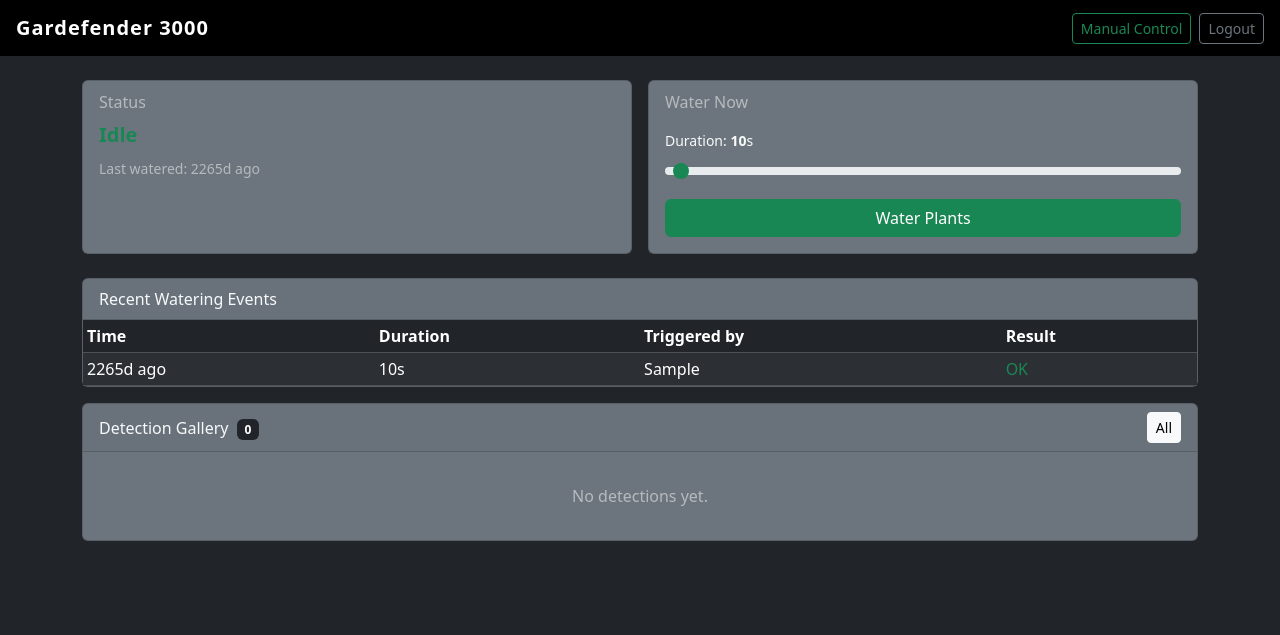
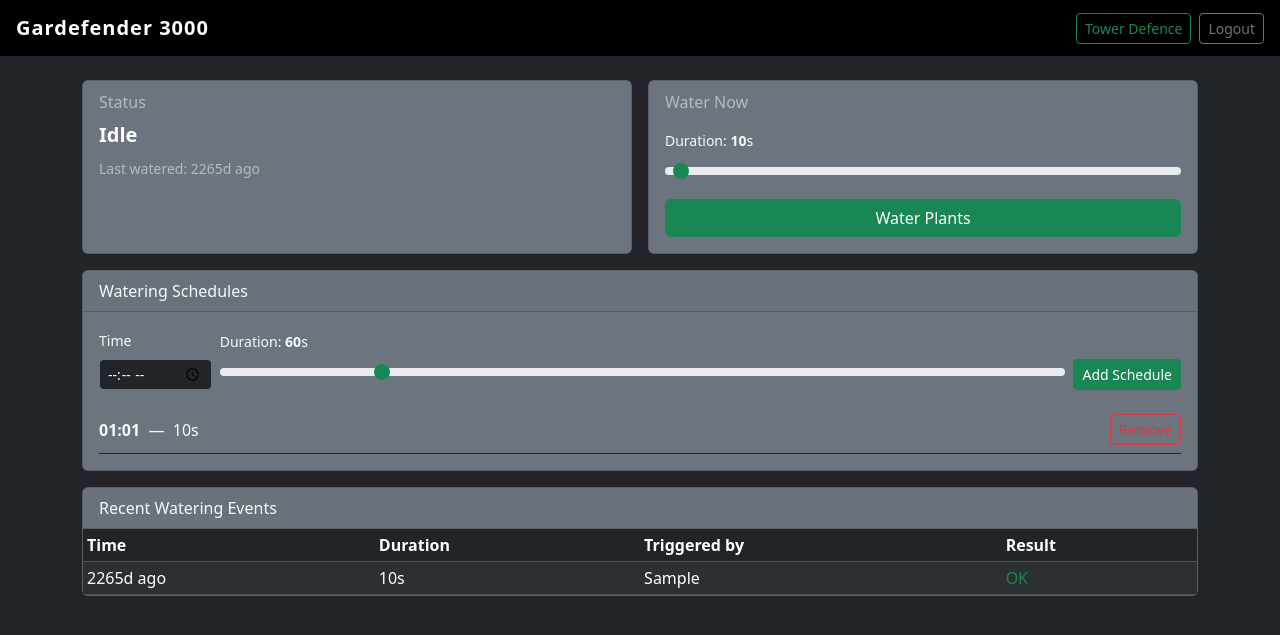
Before and after one commit to Benwerb/Gardefender3000, a Flask app: page / in a window 1280 px wide. Shown: the top 635 px of the page. Run offline with Flask 3, Linux system fonts and the light colour scheme; the visitor is signed in with stand-in values (Sample User, id 1); tables that the repository leaves empty hold one stand-in row (values such as "Sample post"); data that the repository does not hold is empty.

Commit message:
changing around the webapp

```diff
--- a/requirements.txt
+++ b/requirements.txt
@@ -12,3 +12,4 @@ adafruit-circuitpython-servokit
 flask
 flask-socketio
 gunicorn
+APScheduler
--- a/web/app.py
+++ b/web/app.py
@@ -6,6 +6,7 @@ import time
 import psutil
 from functools import wraps
 from pathlib import Path
+from apscheduler.schedulers.background import BackgroundScheduler
 
 from flask import (
     Flask, render_template, request, redirect,
@@ -71,11 +72,17 @@ def create_app():
     app.config["DETECTIONS_PATH"] = DETECTIONS_PATH
 
     water_plants.init_db(Path(DATABASE_PATH))
+    _init_schedule_db(Path(DATABASE_PATH))
     _start_camera_thread()
 
     # Thread-safe watering state
     _water_lock = threading.Lock()
     _water_state = {"is_watering": False}
+
+    # Scheduler
+    scheduler = BackgroundScheduler()
+    scheduler.start()
+    _load_schedules(scheduler, Path(DATABASE_PATH), _water_lock, _water_state)
 
     # ── Auth ──────────────────────────────────────────────────────────────
 
@@ -224,6 +231,35 @@ def create_app():
             "target_classes": list(_state.get("target_classes", [])),
         })
 
+    # ── Schedule API ──────────────────────────────────────────────────────
+
+    @app.route("/api/schedules", methods=["GET"])
+    @login_required
+    def api_get_schedules():
+        return jsonify(_get_schedules(Path(app.config["DATABASE_PATH"])))
+
+    @app.route("/api/schedules", methods=["POST"])
+    @login_required
+    def api_add_schedule():
+        data = request.get_json()
+        hour        = int(data["hour"])
+        minute      = int(data["minute"])
+        duration    = int(data["duration_sec"])
+        db_path     = Path(app.config["DATABASE_PATH"])
+        schedule_id = _save_schedule(db_path, hour, minute, duration)
+        _add_scheduler_job(scheduler, schedule_id, hour, minute, duration,
+                           db_path, _water_lock, _water_state)
+        return jsonify({"id": schedule_id}), 201
+
+    @app.route("/api/schedules/<int:schedule_id>", methods=["DELETE"])
+    @login_required
+    def api_delete_schedule(schedule_id):
+        _delete_schedule(Path(app.config["DATABASE_PATH"]), schedule_id)
+        job_id = f"water_{schedule_id}"
+        if scheduler.get_job(job_id):
+            scheduler.remove_job(job_id)
+        return jsonify({"status": "deleted"})
+
     # ── Manual control page ───────────────────────────────────────────────
 
     @app.route("/manual")
@@ -290,3 +326,76 @@ def _get_recent_waterings(db_path: Path, limit: int = 50):
         return [dict(r) for r in rows]
     except sqlite3.OperationalError:
         return []
+
+
+# ── Schedule DB helpers ───────────────────────────────────────────────────
+
+def _init_schedule_db(db_path: Path):
+    with sqlite3.connect(db_path) as conn:
+        conn.execute("""
+            CREATE TABLE IF NOT EXISTS water_schedules (
+                id           INTEGER PRIMARY KEY AUTOINCREMENT,
+                hour         INTEGER NOT NULL,
+                minute       INTEGER NOT NULL,
+                duration_sec INTEGER NOT NULL
+            )
+        """)
+        conn.commit()
+
+
+def _get_schedules(db_path: Path):
+    try:
+        with sqlite3.connect(db_path) as conn:
+            conn.row_factory = sqlite3.Row
+            rows = conn.execute(
+                "SELECT * FROM water_schedules ORDER BY hour, minute"
+            ).fetchall()
+        return [dict(r) for r in rows]
+    except sqlite3.OperationalError:
+        return []
+
+
+def _save_schedule(db_path: Path, hour: int, minute: int, duration_sec: int) -> int:
+    with sqlite3.connect(db_path) as conn:
+        cur = conn.execute(
+            "INSERT INTO water_schedules (hour, minute, duration_sec) VALUES (?, ?, ?)",
+            (hour, minute, duration_sec),
+        )
+        conn.commit()
+        return cur.lastrowid
+
+
+def _delete_schedule(db_path: Path, schedule_id: int):
+    with sqlite3.connect(db_path) as conn:
+        conn.execute("DELETE FROM water_schedules WHERE id = ?", (schedule_id,))
+        conn.commit()
+
+
+def _add_scheduler_job(scheduler, schedule_id, hour, minute, duration_sec,
+                       db_path, water_lock, water_state):
+    def _job():
+        with water_lock:
+            if water_state["is_watering"]:
+                return
+            water_state["is_watering"] = True
+        try:
+            water_plants.water(duration=duration_sec, trigger_type="schedule",
+                               db_path=db_path)
+        finally:
+            with water_lock:
+                water_state["is_watering"] = False
+
+    scheduler.add_job(
+        _job,
+        trigger="cron",
+        hour=hour,
+        minute=minute,
+        id=f"water_{schedule_id}",
+        replace_existing=True,
+    )
+
+
+def _load_schedules(scheduler, db_path, water_lock, water_state):
+    for s in _get_schedules(db_path):
+        _add_scheduler_job(scheduler, s["id"], s["hour"], s["minute"],
+                           s["duration_sec"], db_path, water_lock, water_state)
--- a/web/templates/index.html
+++ b/web/templates/index.html
@@ -12,15 +12,15 @@
   <nav class="navbar navbar-dark bg-black px-3">
     <span class="navbar-brand fw-bold">Gardefender 3000</span>
     <div class="d-flex gap-2">
-      <a href="{{ url_for('manual') }}" class="btn btn-sm btn-outline-success">Manual Control</a>
+      <a href="{{ url_for('manual') }}" class="btn btn-sm btn-outline-success">Tower Defence</a>
       <a href="{{ url_for('logout') }}" class="btn btn-sm btn-outline-secondary">Logout</a>
     </div>
   </nav>
 
   <div class="container py-4">
 
-    <!-- Status card -->
-    <div class="row g-3 mb-4">
+    <!-- Status + Water Now -->
+    <div class="row g-3 mb-3">
       <div class="col-md-6">
         <div class="card bg-secondary text-light h-100">
           <div class="card-body">
@@ -33,7 +33,6 @@
         </div>
       </div>
 
-      <!-- Water now card -->
       <div class="col-md-6">
         <div class="card bg-secondary text-light h-100">
           <div class="card-body">
@@ -54,8 +53,38 @@
       </div>
     </div>
 
-    <!-- Log table -->
+    <!-- Watering Schedules -->
     <div class="card bg-secondary text-light mb-3">
+      <div class="card-header">Watering Schedules</div>
+      <div class="card-body">
+
+        <!-- Add schedule form -->
+        <form id="schedule-form" class="row g-2 align-items-end mb-3">
+          <div class="col-auto">
+            <label class="form-label small">Time</label>
+            <input type="time" id="sched-time" class="form-control form-control-sm bg-dark text-light border-secondary" required>
+          </div>
+          <div class="col">
+            <label class="form-label small">Duration: <strong id="sched-dur-label">60</strong>s</label>
+            <input type="range" class="form-range"
+                   id="sched-dur-slider" min="5" max="300" step="5" value="60"
+                   oninput="document.getElementById('sched-dur-label').textContent=this.value">
+          </div>
+          <div class="col-auto">
+            <button type="submit" class="btn btn-sm btn-success">Add Schedule</button>
+          </div>
+        </form>
+
+        <!-- Schedule list -->
+        <div id="schedule-list">
+          <div class="text-white-50 small">Loading…</div>
+        </div>
+
+      </div>
+    </div>
+
+    <!-- Watering log -->
+    <div class="card bg-secondary text-light">
       <div class="card-header">Recent Watering Events</div>
       <div class="card-body p-0">
         <div style="max-height: 400px; overflow-y: auto;">
@@ -76,34 +105,6 @@
       </div>
     </div>
 
-    <!-- Detection gallery -->
-    <div class="card bg-secondary text-light mt-3">
-      <div class="card-header d-flex justify-content-between align-items-center flex-wrap gap-2">
-        <span>Detection Gallery <span class="badge bg-dark ms-1" id="detection-count">—</span></span>
-        <div id="class-filters" class="d-flex flex-wrap gap-1"></div>
-      </div>
-      <div class="card-body">
-        <div id="detection-gallery" class="row g-2">
-          <div class="col text-center text-white-50 py-3">Loading…</div>
-        </div>
-      </div>
-    </div>
-
-  </div>
-
-  <!-- Detection event modal -->
-  <div class="modal fade" id="detection-modal" tabindex="-1">
-    <div class="modal-dialog modal-xl modal-dialog-scrollable">
-      <div class="modal-content bg-dark text-light">
-        <div class="modal-header border-secondary">
-          <h5 class="modal-title text-capitalize" id="modal-title"></h5>
-          <button type="button" class="btn-close btn-close-white" data-bs-dismiss="modal"></button>
-        </div>
-        <div class="modal-body">
-          <div class="row g-2" id="modal-frames"></div>
-        </div>
-      </div>
-    </div>
   </div>
 
   <script src="https://cdn.jsdelivr.net/npm/bootstrap@5.3.3/dist/js/bootstrap.bundle.min.js"></script>
@@ -113,7 +114,7 @@
     function timeSince(isoStr) {
       if (!isoStr) return "Never";
       let s = isoStr.includes("T") ? isoStr : isoStr.replace(" ", "T");
-      if (!s.endsWith("Z") && !s.includes("+")) s += "Z"; // SQLite CURRENT_TIMESTAMP is UTC
+      if (!s.endsWith("Z") && !s.includes("+")) s += "Z";
       const d = new Date(s);
       const secs = Math.floor((Date.now() - d.getTime()) / 1000);
       if (secs < 60) return secs + "s ago";
@@ -122,47 +123,39 @@
       return Math.floor(secs / 86400) + "d ago";
     }
 
+    // ── Status ──────────────────────────────────────────────────────────
     async function refreshStatus() {
       try {
-        const res = await fetch("/api/status");
+        const res  = await fetch("/api/status");
         const data = await res.json();
         isWatering = data.is_watering;
-
         const badge = document.getElementById("status-badge");
         const btn   = document.getElementById("water-btn");
-
         if (isWatering) {
           badge.innerHTML = '<span class="text-warning">Watering in progress…</span>';
           btn.disabled = true;
           btn.textContent = "Watering…";
         } else {
-          badge.innerHTML = '<span class="text-success">Idle</span>';
+          badge.innerHTML = '<span class="text-white">Idle</span>';
           btn.disabled = false;
           btn.textContent = "Water Plants";
         }
-
         const lastEl = document.getElementById("last-watered-text");
-        if (data.last_watering) {
-          lastEl.textContent = "Last watered: " + timeSince(data.last_watering.timestamp);
-        } else {
-          lastEl.textContent = "No watering events yet.";
-        }
-      } catch (e) {
-        console.error("Status fetch failed", e);
-      }
+        lastEl.textContent = data.last_watering
+          ? "Last watered: " + timeSince(data.last_watering.timestamp)
+          : "No watering events yet.";
+      } catch (e) { console.error(e); }
     }
 
+    // ── Log ─────────────────────────────────────────────────────────────
     async function refreshLog() {
       try {
-        const res = await fetch("/api/log");
-        const rows = await res.json();
+        const rows  = await (await fetch("/api/log")).json();
         const tbody = document.getElementById("log-body");
-
         if (!rows.length) {
           tbody.innerHTML = '<tr><td colspan="4" class="text-center text-white-50 py-3">No events yet.</td></tr>';
           return;
         }
-
         tbody.innerHTML = rows.map(r => `
           <tr>
             <td>${timeSince(r.timestamp)}</td>
@@ -171,114 +164,67 @@
             <td>${r.success ? '<span class="text-success">OK</span>' : '<span class="text-danger">Failed</span>'}</td>
           </tr>
         `).join("");
-      } catch (e) {
-        console.error("Log fetch failed", e);
-      }
+      } catch (e) { console.error(e); }
     }
 
+    // ── Water now ────────────────────────────────────────────────────────
     document.getElementById("water-form").addEventListener("submit", async (e) => {
       e.preventDefault();
       if (isWatering) return;
       const duration = document.getElementById("duration-slider").value;
-      const body = new URLSearchParams({ duration });
-      await fetch("/water", { method: "POST", body });
+      await fetch("/water", { method: "POST", body: new URLSearchParams({ duration }) });
       await refreshStatus();
       await refreshLog();
     });
 
-    // ── Detection gallery ───────────────────────────────────────────────
-
-    let activeFilter = "all";
-
-    async function refreshGallery() {
+    // ── Schedules ────────────────────────────────────────────────────────
+    async function refreshSchedules() {
       try {
-        const res = await fetch("/api/detections");
-        const events = await res.json();
-        window._detectionEvents = events;
-        document.getElementById("detection-count").textContent = events.length;
-        buildFilters(events);
-        renderGallery(events);
-      } catch (e) {
-        console.error("Gallery fetch failed", e);
-      }
+        const schedules = await (await fetch("/api/schedules")).json();
+        const el = document.getElementById("schedule-list");
+        if (!schedules.length) {
+          el.innerHTML = '<div class="text-white-50 small">No schedules set.</div>';
+          return;
+        }
+        el.innerHTML = schedules.map(s => `
+          <div class="d-flex justify-content-between align-items-center border-bottom border-dark py-2">
+            <span>
+              <strong>${String(s.hour).padStart(2,"0")}:${String(s.minute).padStart(2,"0")}</strong>
+              &nbsp;—&nbsp; ${s.duration_sec}s
+            </span>
+            <button class="btn btn-sm btn-outline-danger" onclick="deleteSchedule(${s.id})">Remove</button>
+          </div>
+        `).join("");
+      } catch (e) { console.error(e); }
     }
 
-    function buildFilters(events) {
-      const classes = ["all", ...new Set(events.map(e => e.label))].sort();
-      const container = document.getElementById("class-filters");
-      // Only rebuild if classes changed
-      const existing = [...container.querySelectorAll("button")].map(b => b.dataset.label).join(",");
-      if (existing === classes.join(",")) return;
-      container.innerHTML = classes.map(c => `
-        <button class="btn btn-sm ${c === activeFilter ? 'btn-light' : 'btn-outline-light'}"
-                data-label="${c}"
-                onclick="setFilter('${c}')">
-          ${c === "all" ? "All" : c.charAt(0).toUpperCase() + c.slice(1)}
-        </button>
-      `).join("");
+    document.getElementById("schedule-form").addEventListener("submit", async (e) => {
+      e.preventDefault();
+      const time     = document.getElementById("sched-time").value;       // "HH:MM"
+      const duration = document.getElementById("sched-dur-slider").value;
+      if (!time) return;
+      const [hour, minute] = time.split(":").map(Number);
+      await fetch("/api/schedules", {
+        method: "POST",
+        headers: { "Content-Type": "application/json" },
+        body: JSON.stringify({ hour, minute, duration_sec: Number(duration) }),
+      });
+      document.getElementById("sched-time").value = "";
+      await refreshSchedules();
+    });
+
+    async function deleteSchedule(id) {
+      await fetch(`/api/schedules/${id}`, { method: "DELETE" });
+      await refreshSchedules();
     }
 
-    function setFilter(label) {
-      activeFilter = label;
-      renderGallery(window._detectionEvents || []);
-      document.querySelectorAll("#class-filters button").forEach(btn => {
-        btn.className = `btn btn-sm ${btn.dataset.label === label ? "btn-light" : "btn-outline-light"}`;
-      });
-    }
-
-    function renderGallery(events) {
-      const gallery = document.getElementById("detection-gallery");
-      const filtered = activeFilter === "all" ? events : events.filter(e => e.label === activeFilter);
-
-      if (!filtered.length) {
-        gallery.innerHTML = '<div class="col text-center text-white-50 py-3">No detections yet.</div>';
-        return;
-      }
-
-      gallery.innerHTML = filtered.map((e, i) => {
-        const globalIndex = events.indexOf(e);
-        return `
-          <div class="col-6 col-md-3 col-lg-2">
-            <div class="card bg-dark text-light h-100"
-                 style="cursor:pointer"
-                 onclick="openEvent(${globalIndex})">
-              <img src="/detections/${e.name}/${e.thumbnail}"
-                   class="card-img-top"
-                   style="object-fit:cover;height:100px;"
-                   loading="lazy">
-              <div class="card-body p-1">
-                <div class="fw-semibold text-capitalize small">${e.label}</div>
-                <div class="text-white-50" style="font-size:0.7rem">${e.timestamp}</div>
-                <div class="text-white-50" style="font-size:0.7rem">${e.frames.length} frames</div>
-              </div>
-            </div>
-          </div>
-        `;
-      }).join("");
-    }
-
-    function openEvent(index) {
-      const e = window._detectionEvents[index];
-      const modal = document.getElementById("detection-modal");
-      document.getElementById("modal-title").textContent = e.label + " — " + e.timestamp;
-      document.getElementById("modal-frames").innerHTML = e.frames.map(f => `
-        <div class="col-6 col-md-4">
-          <img src="/detections/${e.name}/${f}"
-               class="img-fluid rounded"
-               loading="lazy">
-        </div>
-      `).join("");
-      new bootstrap.Modal(modal).show();
-    }
-
-    // Initial load + poll every 5s
+    // ── Poll ─────────────────────────────────────────────────────────────
     refreshStatus();
     refreshLog();
-    refreshGallery();
+    refreshSchedules();
     setInterval(async () => {
       await refreshStatus();
       await refreshLog();
-      await refreshGallery();
     }, 5000);
   </script>
 
```
Also changed, not shown: web/templates/manual.html (+103 -2 lines).
